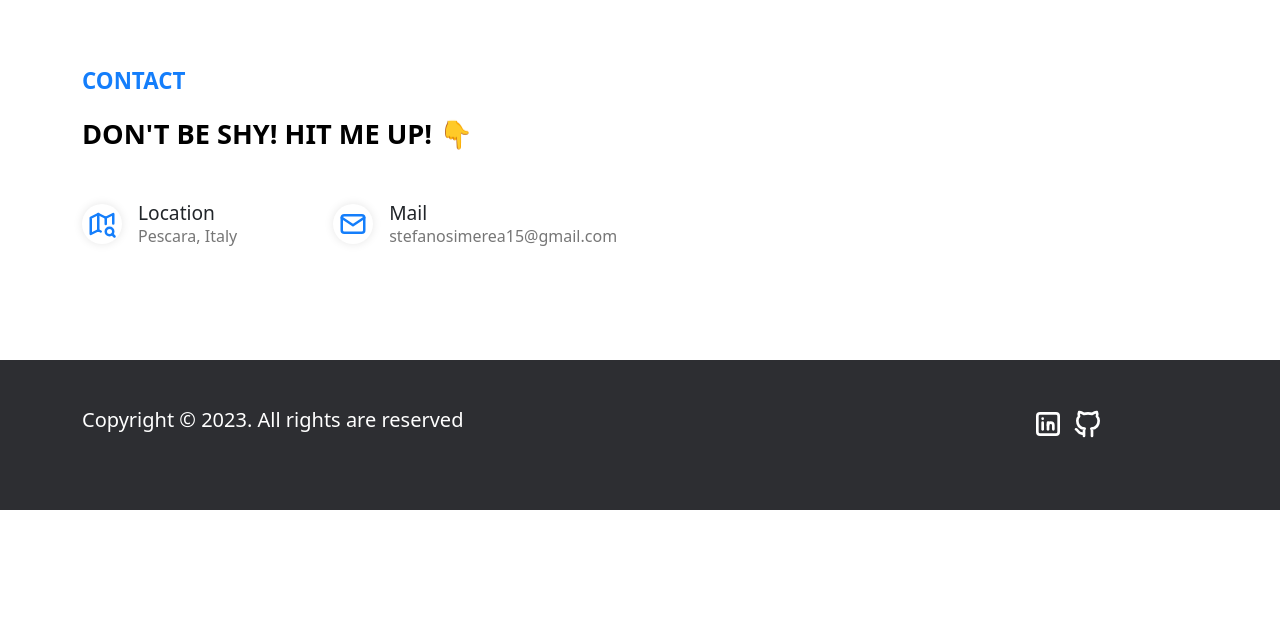
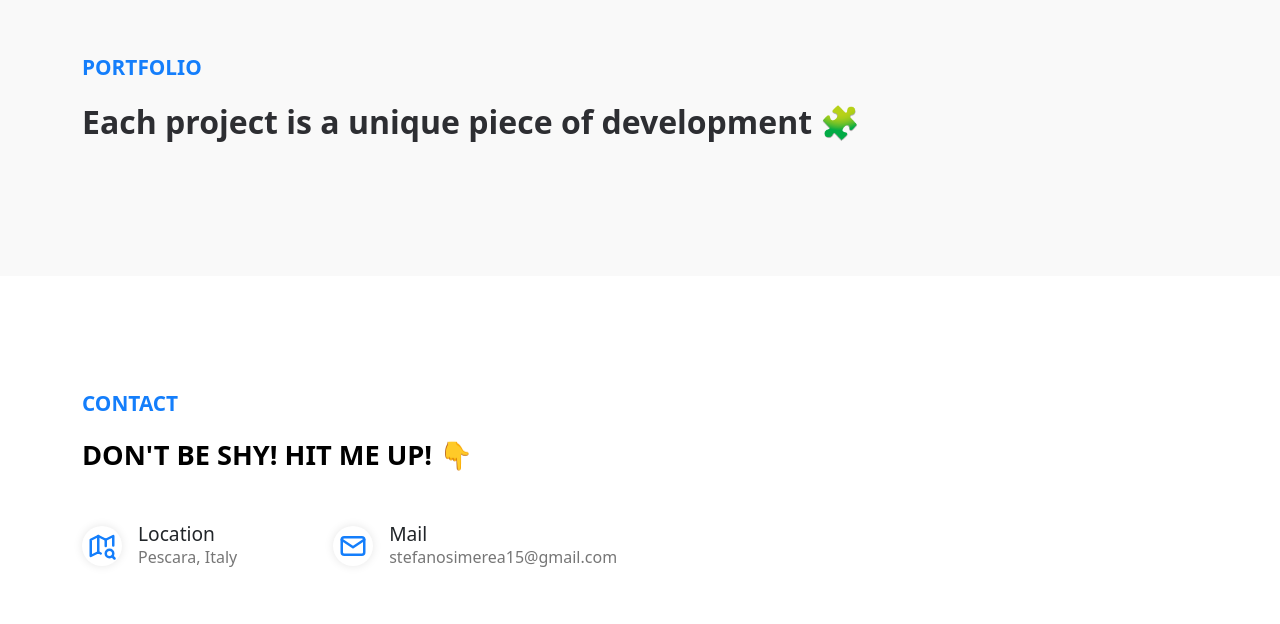
Before and after one commit to stefansimereaa/Personal-Portfolio, a Vue app: page / in a window 1280 px wide. Shown: the part 1716-2340 px from the top of the page. Before the commit the page ends 2226 px from the top, so only its background shows below. Built offline with nearby package versions, Linux system fonts and the light colour scheme.

Commit message:
added portoflio titles and fixed header bug

```diff
--- a/src/components/header/AppHeader.vue
+++ b/src/components/header/AppHeader.vue
@@ -57,7 +57,7 @@ header{
   height: 100px;
   width: 100%;
   background-color: #fff;
-  z-index: 1;
+  z-index: 2;
   position: fixed;
   box-shadow: 0 0 10px rgba(0,0,0,.09);
 }
--- a/src/components/main/sections/Contact.vue
+++ b/src/components/main/sections/Contact.vue
@@ -54,7 +54,7 @@ export default {
 // contact title style
 .contact-title{
   color: #147efb;
-  font-size: 1.4rem;
+  font-size: 1.3rem;
   font-weight: 700;
   margin-bottom: 1rem;
   text-transform: uppercase;
--- a/src/components/main/sections/Portfolio.vue
+++ b/src/components/main/sections/Portfolio.vue
@@ -5,8 +5,36 @@ export default {
 }
 </script>
 <template>
-
+  <section id="portfolio">
+    <div class="container">
+      <div class="portfolio-title">
+        <p>Portfolio</p>
+        <h3>Each project is a unique piece of development 🧩</h3>
+      </div>
+    </div>
+  </section>
 </template>
 <style lang="scss" scoped>
+@import '../../../assets/scss/vars';
 
+// Portofolio section style
+#portfolio{
+  background-color: #f9f9f9;
+  padding: 100px 0px;
+}
+
+.portfolio-title p{
+  color: #147efb;
+  font-size: 1.3rem;
+  font-weight: 700;
+  margin-bottom: 1rem;
+  text-transform: uppercase;
+}
+.portfolio-title h3{
+  color: #2d2e32;
+  font-size: 2rem;
+  font-weight: 700;
+  line-height: 1.4;
+  margin-bottom: 2rem;
+}
 </style>
```
